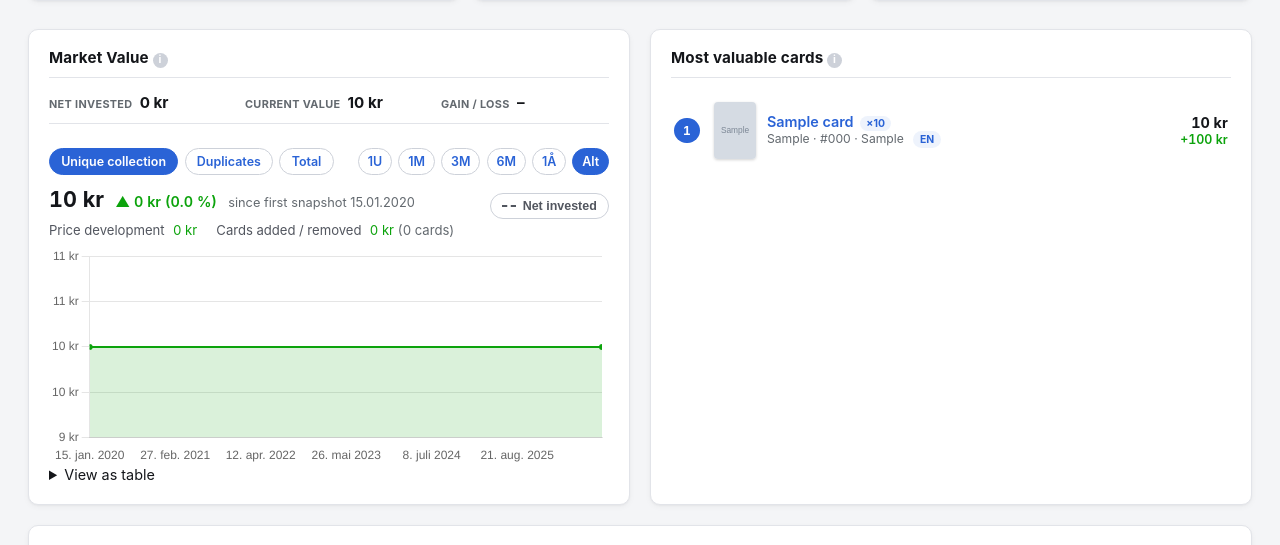
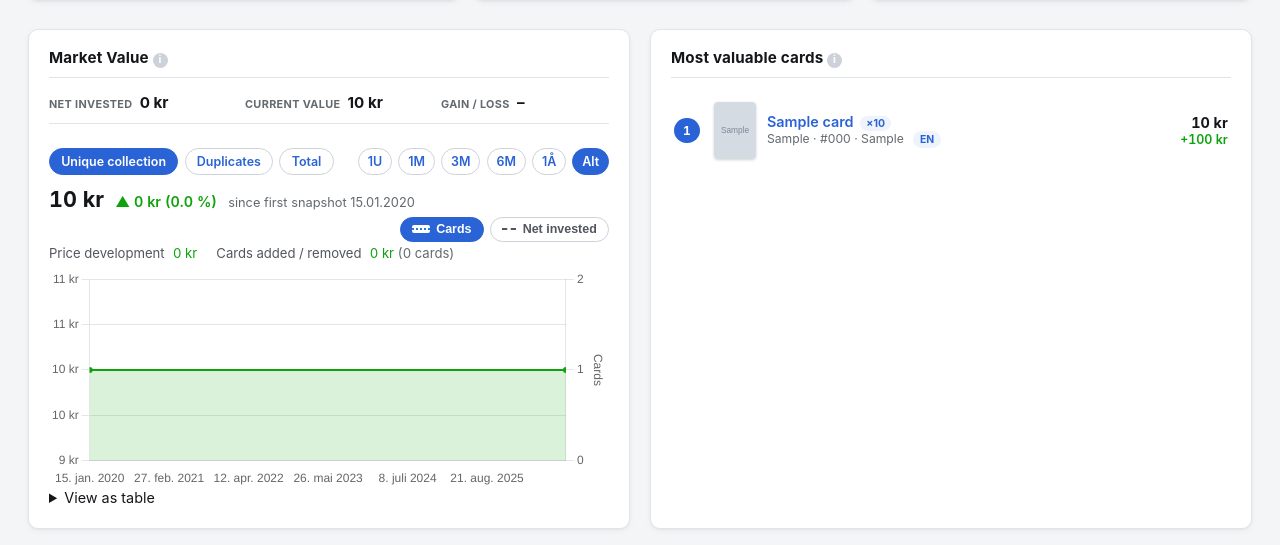
Before and after one commit to erjoha11/PokemonCollector, a FastAPI app: page /?metric=unique in a window 1280 px wide. Shown: the part 525-1070 px from the top of the page. Run offline with FastAPI, Linux system fonts and the light colour scheme; tables that the repository leaves empty hold one stand-in row (values such as "Sample post"); grey boxes marked "Sample" are stand-in pictures; some libraries are stand-ins or nearby versions.

Commit message:
Market Value chart: card count as its own line on a right-hand axis (#243) (#244)
Replaces the orange "card count changed that day" point markers with a
"Cards" series: the per-day card_count real_value_history already returns
for the selected metric (unique / extra copies / all copies), drawn blue,
dotted and stepped on a separate whole-number y2 axis that is fitted
independently of the kr axis and hidden with its dataset. Toggled by a
"Cards" pill (on by default) next to Net invested, which doubles as the
legend. Tooltip shows count and delta.

Closes #243

Co-authored-by: Erik Johansen <erik.johansen@brilliant.no>
Co-authored-by: Claude Opus 5.5 <noreply@anthropic.com>

```diff
--- a/apps/tcg_inventory/static/style.css
+++ b/apps/tcg_inventory/static/style.css
@@ -1309,11 +1309,17 @@ button.secondary {
 .mv-change-delta { font-weight: 600; font-variant-numeric: tabular-nums; }
 .mv-change-period { font-size: 0.8rem; }
 .mv-breakdown { display: flex; flex-wrap: wrap; gap: 0.2rem 1.2rem; font-size: 0.82rem; margin-bottom: 0.2rem; font-variant-numeric: tabular-nums; }
-.mv-breakdown-legend { display: inline-flex; align-items: center; gap: 0.35rem; }
-.mv-card-dot { width: 8px; height: 8px; border-radius: 50%; background: #eb6834; display: inline-block; }
 .mv-breakdown-key { color: var(--ink-secondary); margin-right: 0.3rem; }
-.mv-invested-toggle { margin-left: auto; cursor: pointer; display: inline-flex; align-items: center; gap: 0.4rem; }
+.mv-series-toggles { margin-left: auto; display: inline-flex; flex-wrap: wrap; gap: 0.4rem; }
+.mv-series-toggle { cursor: pointer; display: inline-flex; align-items: center; gap: 0.4rem; }
 .mv-invested-swatch { width: 14px; border-top: 2px dashed currentColor; display: inline-block; }
+/* Card count line: blue, dotted + stepped in the chart (issue #243). Drawn
+   on a small white chip so the blue dots stay visible on the active pill's
+   blue background. */
+.mv-count-swatch {
+  width: 18px; height: 8px; display: inline-block; border-radius: 2px;
+  background: repeating-linear-gradient(90deg, #2a78d6 0 2px, transparent 2px 4px) center / 100% 2px no-repeat, #fff;
+}
 
 .wiki-diagram {
   overflow-x: auto;
--- a/apps/tcg_inventory/static/tcg-charts.js
+++ b/apps/tcg_inventory/static/tcg-charts.js
@@ -14,8 +14,12 @@
 //
 // Optional `sourceNotes` (either mode): one entry per point, a list of extra
 // tooltip lines (or null) -- used to mark price-source switches (issue #210).
+//
+// A dataset with `axis: "count"` (timeSeries only -- the Market Value card's
+// card-count line, issue #243) is drawn stepped and dotted on its own
+// right-hand axis ("y2", whole numbers), fitted separately from the kr axis
+// and hidden together with its dataset.
 var DAY_MS = 86400000;
-var CARD_CHANGE_COLOR = "#eb6834"; // the app's series-2 orange
 
 function tcgKr(v) {
   return Math.round(v).toLocaleString("nb-NO") + " kr";
@@ -48,10 +52,12 @@ function tcgNiceStep(span) {
   return 10 * mag;
 }
 
-function tcgFitY(chart) {
+function tcgFitAxis(chart, axisId, wholeNumbers) {
+  var scale = chart.options.scales[axisId];
+  if (!scale) return;
   var lo = Infinity, hi = -Infinity;
   chart.data.datasets.forEach(function (ds, i) {
-    if (!chart.isDatasetVisible(i)) return;
+    if (!chart.isDatasetVisible(i) || (ds.yAxisID || "y") !== axisId) return;
     ds.data.forEach(function (pt) {
       var y = typeof pt === "object" ? pt.y : pt;
       if (y < lo) lo = y;
@@ -61,11 +67,17 @@ function tcgFitY(chart) {
   if (!isFinite(lo)) return;
   var pad = Math.max((hi - lo) * 0.12, Math.abs(hi) * 0.005, 1);
   var step = tcgNiceStep(hi - lo + 2 * pad);
+  if (wholeNumbers) step = Math.max(1, Math.ceil(step));
   var min = Math.floor((lo - pad) / step) * step;
   if (lo >= 0 && min < 0) min = 0;
-  chart.options.scales.y.min = min;
-  chart.options.scales.y.max = Math.ceil((hi + pad) / step) * step;
-  chart.options.scales.y.ticks.stepSize = step;
+  scale.min = min;
+  scale.max = Math.ceil((hi + pad) / step) * step;
+  scale.ticks.stepSize = step;
+}
+
+function tcgFitY(chart) {
+  tcgFitAxis(chart, "y", false);
+  tcgFitAxis(chart, "y2", true);
 }
 
 // Day-aligned x ticks (~6 of them), so labels are always whole dates.
@@ -102,14 +114,36 @@ function initTcgChart(cardId) {
   var timeSeries = !!cfg.timeSeries;
   var xs = timeSeries ? cfg.labels.map(tcgParseDay) : null;
   var nPoints = cfg.labels.length;
-  // Days where the number of cards changed (bought/sold/ripped...), so a
-  // jump can be told apart from pure price movement -- marked in orange.
+  // Number of cards per day (bought/sold/ripped...), so a value jump can be
+  // told apart from pure price movement -- drawn as its own line (issue #243)
+  // and listed in the value point's tooltip when that line is hidden.
   var counts = timeSeries ? cfg.cardCounts : null;
-  var countChanged = counts
-    ? counts.map(function (c, j) { return j > 0 && c !== counts[j - 1]; })
-    : null;
+  var countIndex = -1;
+  var hasCountAxis = false;
 
   var datasets = cfg.datasets.map(function (ds, i) {
+    if (timeSeries && ds.axis === "count") {
+      countIndex = i;
+      hasCountAxis = true;
+      return {
+        label: ds.label,
+        data: ds.data.map(function (y, j) { return { x: xs[j], y: y }; }),
+        yAxisID: "y2",
+        hidden: !!ds.hidden,
+        borderColor: ds.color,
+        backgroundColor: ds.color,
+        borderWidth: 2,
+        borderDash: [2, 3], // dotted -- Net invested is dashed [6, 4]
+        // Horizontal, then vertical at the day it changed: a count holds
+        // until the next snapshot day (Chart.js calls that "before").
+        stepped: "before",
+        tension: 0,
+        pointRadius: 0,
+        pointHoverRadius: 4,
+        pointStyle: "rect",
+        fill: false,
+      };
+    }
     return {
       label: ds.label,
       data: timeSeries
@@ -122,15 +156,9 @@ function initTcgChart(cardId) {
       borderRadius: cfg.type === "bar" ? 4 : 0,
       borderDash: cfg.type === "line" && i > 0 ? [6, 4] : undefined,
       tension: timeSeries ? 0.15 : 0.25,
-      pointRadius: timeSeries && i === 0 && counts
-        ? xs.map(function (_, j) { return countChanged[j] ? 4 : (nPoints > 45 ? 0 : 2); })
-        : (timeSeries ? (nPoints > 45 ? 0 : 2) : 2),
-      pointBackgroundColor: timeSeries && i === 0 && counts
-        ? xs.map(function (_, j) { return countChanged[j] ? CARD_CHANGE_COLOR : ds.color; })
-        : ds.color,
-      pointBorderColor: timeSeries && i === 0 && counts
-        ? xs.map(function (_, j) { return countChanged[j] ? CARD_CHANGE_COLOR : ds.color; })
-        : ds.color,
+      pointRadius: timeSeries ? (nPoints > 45 ? 0 : 2) : 2,
+      pointBackgroundColor: ds.color,
+      pointBorderColor: ds.color,
       pointHoverRadius: 5,
       // Portfolio mode fills down to the (fitted) bottom of the axis, not 0.
       fill: cfg.type === "line" && i === 0 && (timeSeries ? "start" : cfg.datasets.length === 1),
@@ -156,6 +184,18 @@ function initTcgChart(cardId) {
       },
       y: { ticks: { callback: function (v) { return tcgKr(v); } } },
     };
+    if (hasCountAxis) {
+      scales.y2 = {
+        position: "right",
+        display: "auto", // only while the count line is shown
+        grid: { drawOnChartArea: false }, // keep the kr axis's gridlines only
+        ticks: {
+          precision: 0,
+          callback: function (v) { return v.toLocaleString("nb-NO"); },
+        },
+        title: { display: true, text: "Cards" },
+      };
+    }
   } else {
     scales = {
       y: { beginAtZero: true, ticks: { callback: function (v) { return v.toLocaleString("nb-NO") + " kr"; } } },
@@ -178,6 +218,15 @@ function initTcgChart(cardId) {
               return timeSeries ? tcgFormatDay(items[0].parsed.x, true) : items[0].label;
             },
             label: function (item) {
+              if (item.datasetIndex === countIndex) {
+                var c = item.parsed.y;
+                var line = item.dataset.label + ": " + c.toLocaleString("nb-NO");
+                if (item.dataIndex > 0) {
+                  var d = c - item.dataset.data[item.dataIndex - 1].y;
+                  line += d ? " (" + (d > 0 ? "+" : "") + d + ")" : " (no change)";
+                }
+                return line;
+              }
               return item.dataset.label + ": " + tcgKr(item.parsed.y);
             },
             afterLabel: function (item) {
@@ -191,7 +240,8 @@ function initTcgChart(cardId) {
               var diff = item.parsed.y - prev;
               var pct = prev > 0 ? " (" + (diff > 0 ? "+" : "") + (diff / prev * 100).toFixed(1) + " %)" : "";
               var lines = ["Change: " + tcgSignedKr(diff) + pct];
-              if (counts) {
+              // The count line's own tooltip row covers this while it's shown.
+              if (counts && (countIndex < 0 || !item.chart.isDatasetVisible(countIndex))) {
                 var dc = counts[item.dataIndex] - counts[item.dataIndex - 1];
                 lines.push("Cards: " + counts[item.dataIndex] + (dc ? " (" + (dc > 0 ? "+" : "") + dc + ")" : (notes.length ? " (no change)" : " (no change — price only)")));
               }
--- a/apps/tcg_inventory/templates/partials/macros.html
+++ b/apps/tcg_inventory/templates/partials/macros.html
@@ -170,11 +170,19 @@ data-card-view data-name="{{ card.name }}" data-dex="{{ dex_url(card) }}" data-d
     {% else %}
     <span class="muted mv-change-period">Only one day of history in this period</span>
     {% endif %}
-    {% if market_value_invested %}
-    <button type="button" class="viz-filter-pill mv-invested-toggle" aria-pressed="false" onclick="tcgToggleDataset('{{ card_id }}', 1, this)">
-      <span class="mv-invested-swatch" aria-hidden="true"></span>Net invested
-    </button>
-    {% endif %}
+    {#- Series toggles double as the legend. Card count (issue #243) is the
+        last dataset and sits on its own right-hand axis, so its index is 1
+        without a Net invested line and 2 with one. #}
+    <span class="mv-series-toggles" aria-label="Chart series">
+      <button type="button" class="viz-filter-pill mv-series-toggle active" aria-pressed="true" onclick="tcgToggleDataset('{{ card_id }}', {{ 2 if market_value_invested else 1 }}, this)" title="Number of cards ({{ metric_label }}) per day, on the right-hand axis">
+        <span class="mv-count-swatch" aria-hidden="true"></span>Cards
+      </button>
+      {% if market_value_invested %}
+      <button type="button" class="viz-filter-pill mv-series-toggle" aria-pressed="false" onclick="tcgToggleDataset('{{ card_id }}', 1, this)">
+        <span class="mv-invested-swatch" aria-hidden="true"></span>Net invested
+      </button>
+      {% endif %}
+    </span>
   </div>
   {% set bd = market_value_breakdown %}
   {% if bd %}
@@ -188,15 +196,15 @@ data-card-view data-name="{{ card.name }}" data-dex="{{ dex_url(card) }}" data-d
       <span class="{{ 'viz-delta-gain' if bd.cards >= 0 else 'viz-delta-loss' }}">{{ '+' if bd.cards > 0 }}{{ bd.cards | kr }}</span>
       <span class="muted">({{ '+' if bd.card_delta > 0 }}{{ bd.card_delta }} {{ 'card' if bd.card_delta in (1, -1) else 'cards' }})</span>
     </span>
-    {% set ns = namespace(changed=false) %}
-    {% for row in history[1:] %}{% if row.card_count != history[loop.index0].card_count %}{% set ns.changed = true %}{% endif %}{% endfor %}
-    {% if ns.changed %}<span class="mv-breakdown-legend muted"><i class="mv-card-dot" aria-hidden="true"></i>Card count changed that day</span>{% endif %}
   </div>
   {% endif %}
   {% set datasets = [{"label": metric_label, "data": history | map(attribute="cumulative_value") | list, "color": "#0ca30c" if up else "#d03b3b"}] %}
   {% if market_value_invested %}
   {% set datasets = datasets + [{"label": "Net invested", "data": market_value_invested, "color": "#898781", "hidden": true}] %}
   {% endif %}
+  {#- Card count for the same metric (unique cards / extra copies / all
+      copies), stepped + dotted on the right-hand axis (issue #243). #}
+  {% set datasets = datasets + [{"label": "Cards", "data": history | map(attribute="card_count") | list, "color": "#2a78d6", "axis": "count"}] %}
   <div class="viz-chart-wrap">
     <canvas id="{{ card_id }}-canvas" role="img" aria-label="{{ heading | striptags | trim }}"></canvas>
   </div>
```
Also changed, not shown: apps/tcg_inventory/tests/test_app.py (+43 -1 lines), apps/tcg_inventory/README.md.
